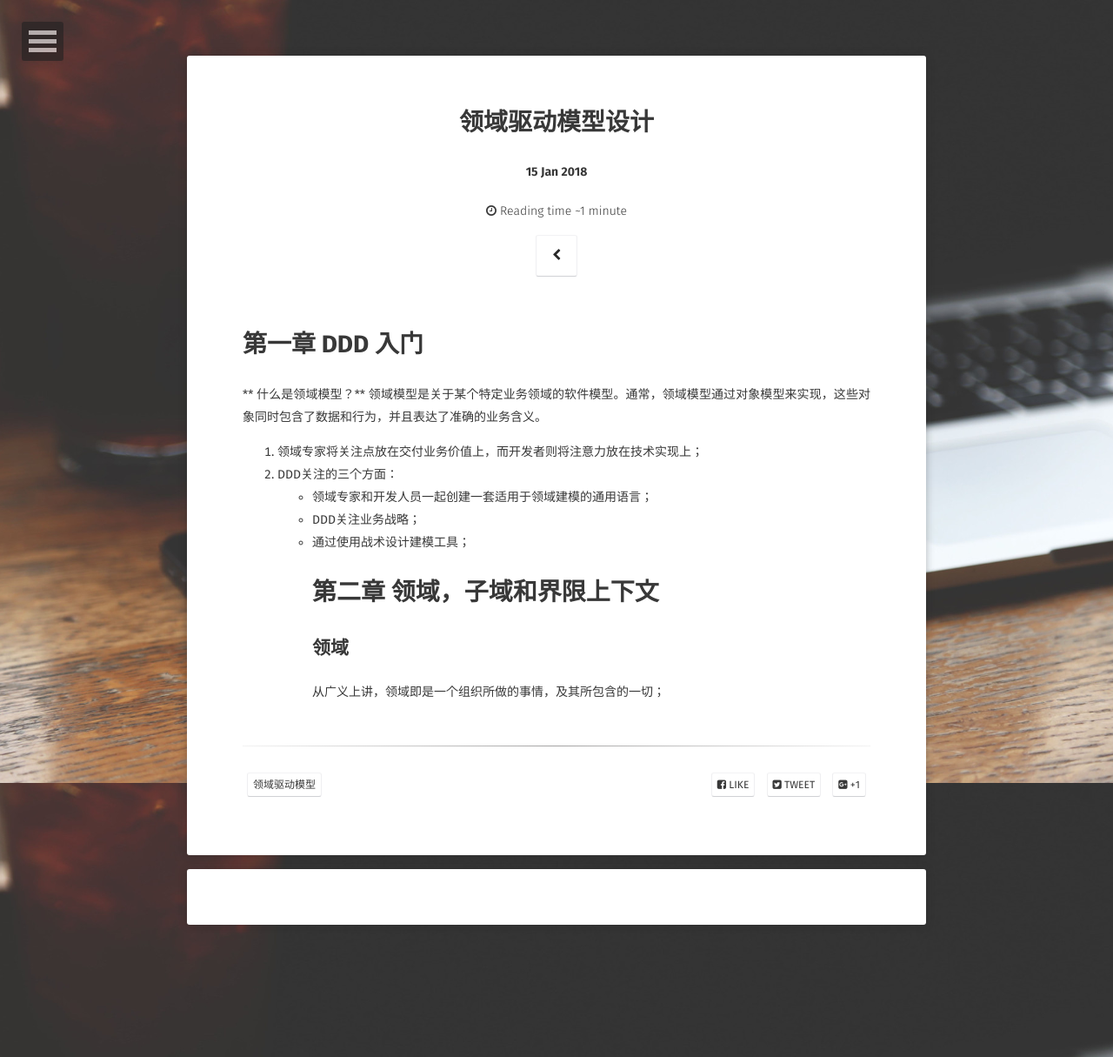
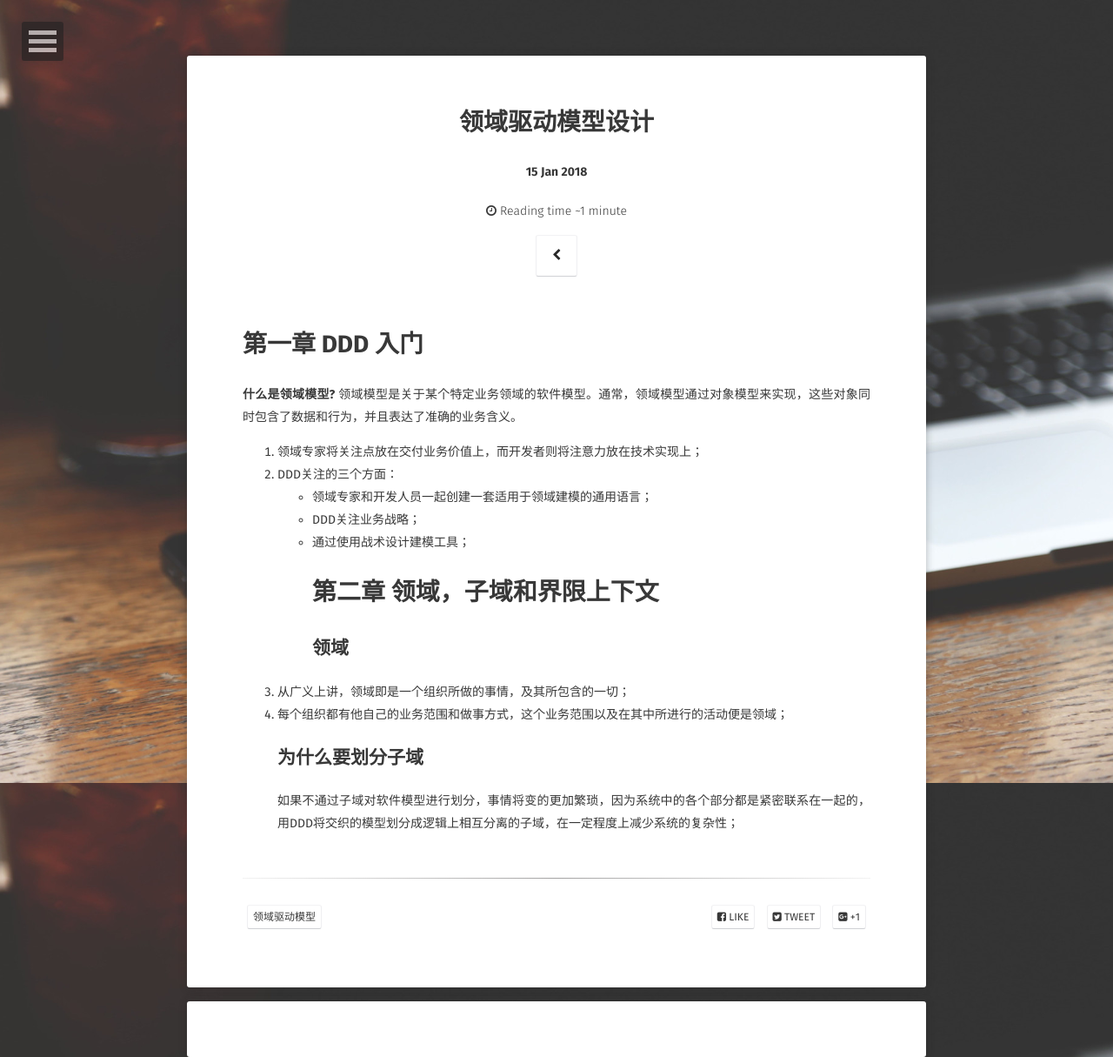
Before and after one commit to ridikuius/ridikuius.github.io, a Jekyll site: the page built from _posts/2018-01-15-《领域驱动模型设计》.md, in a window 1280 px wide. Shown: the whole page at 87% size. Built offline with Jekyll 4.4.1, drawn with Linux system fonts in a browser that asks for light colours; some web fonts are replaced.

Commit message:
Update 2018-01-15-《领域驱动模型设计》.md

```diff
--- a/_posts/2018-01-15-《领域驱动模型设计》.md
+++ b/_posts/2018-01-15-《领域驱动模型设计》.md
@@ -7,7 +7,7 @@ tags: [领域驱动模型]
 comments: true
 ---
 # 第一章 DDD 入门
-** 什么是领域模型？**
+**什么是领域模型?**
 领域模型是关于某个特定业务领域的软件模型。通常，领域模型通过对象模型来实现，这些对象同时包含了数据和行为，并且表达了准确的业务含义。
 1. 领域专家将关注点放在交付业务价值上，而开发者则将注意力放在技术实现上；
 1. DDD关注的三个方面：
@@ -16,4 +16,7 @@ comments: true
    + 通过使用战术设计建模工具；
 # 第二章 领域，子域和界限上下文
 ## 领域
-从广义上讲，领域即是一个组织所做的事情，及其所包含的一切；
+1. 从广义上讲，领域即是一个组织所做的事情，及其所包含的一切；
+2. 每个组织都有他自己的业务范围和做事方式，这个业务范围以及在其中所进行的活动便是领域；
+## 为什么要划分子域
+如果不通过子域对软件模型进行划分，事情将变的更加繁琐，因为系统中的各个部分都是紧密联系在一起的，用DDD将交织的模型划分成逻辑上相互分离的子域，在一定程度上减少系统的复杂性；
```
